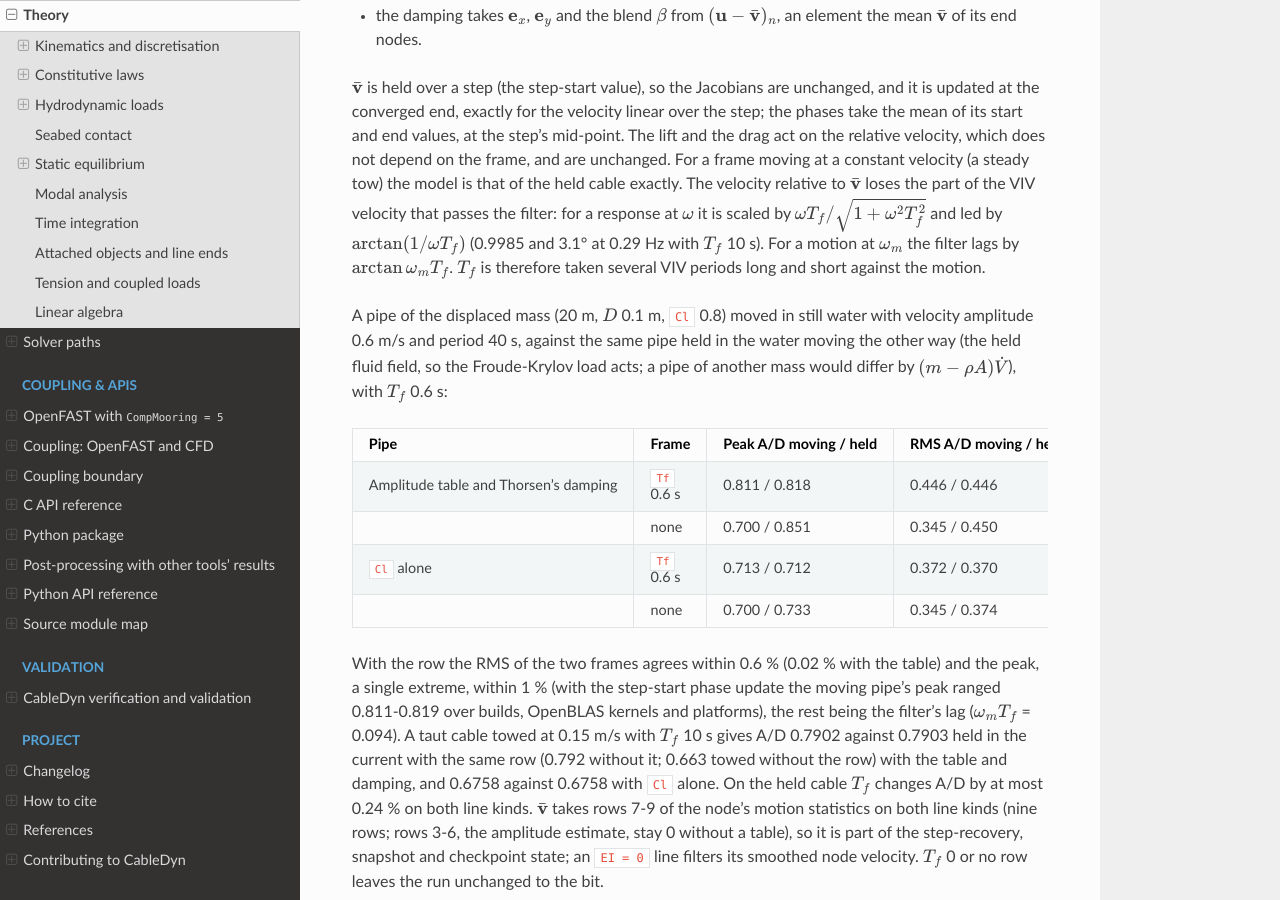
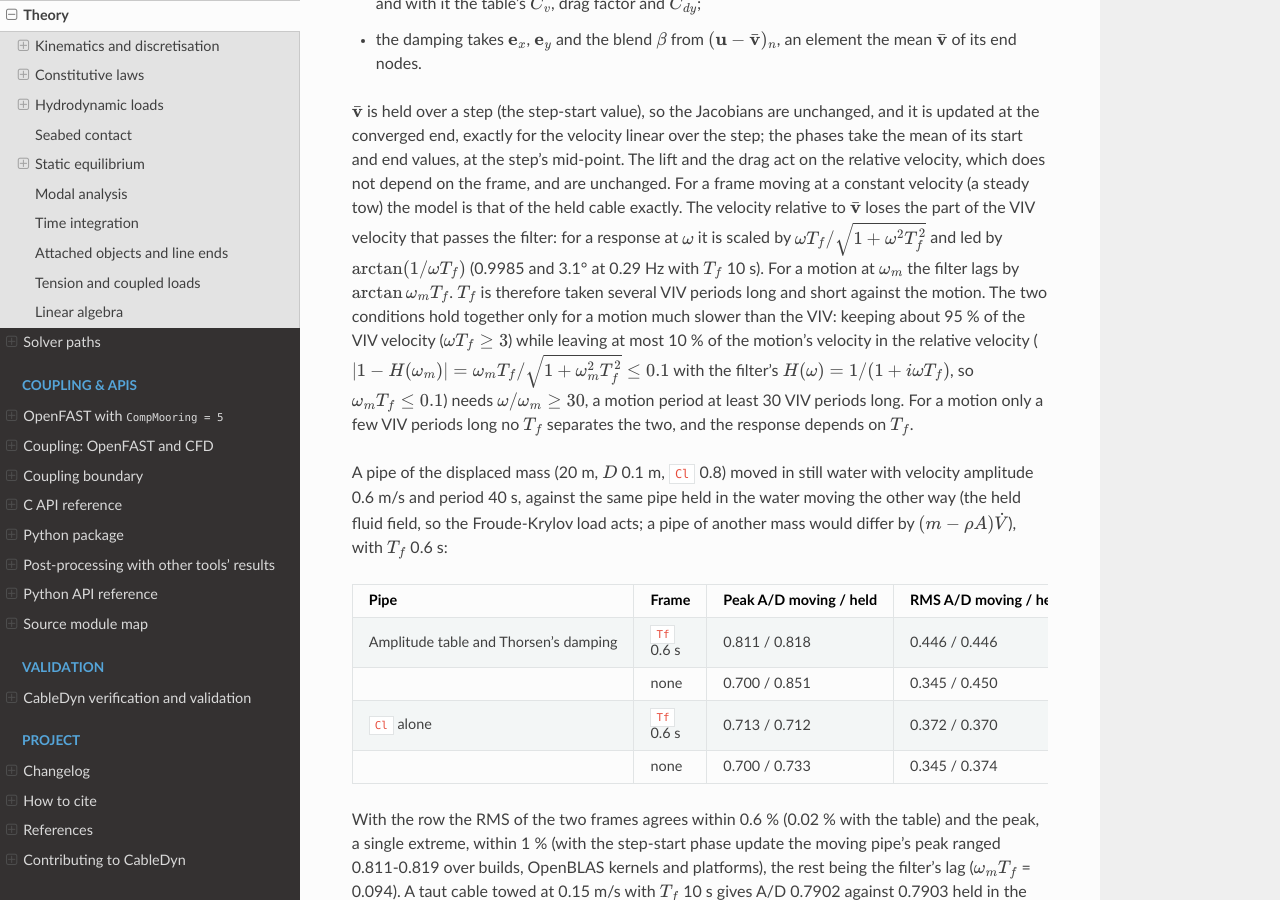
Before and after one commit to SMI-Lab-Inha/CableDyn, a Sphinx documentation site: the page built from doc/theory.rst, in a window 1280 px wide and 900 px high, scrolled down 29982 px. Built offline with Sphinx 7.4.7 and the Read the Docs theme 3.1.0, drawn with Linux system fonts in a browser that asks for light colours; some of the changed text lies outside the part shown.

Commit message:
docs: in-line drag amplification includes the in-line damping; VIV FRAME scale separation (#174)
The theory page said that VIV DAMPING 0 0 1 with a CdAmp drag factor
amplifies the mean in-line drag alone. The force is
1/2 rho D Cdn A_d |w| w_x on the whole in-line component, so the in-line
damping rises with the factor too (by 2.3-2.8 at A/D 0.6-0.8 with
Chaplin et al. 2005, Eq. 4). The code is unchanged; the theory page and
the input reference now say so.

The VIV FRAME pages said to take Tf several VIV periods long and short
against the motion. They now give the bound: keeping about 95 % of the
VIV velocity (omega Tf >= 3) while leaving at most 10 % of the motion's
velocity in the relative velocity (omega_m Tf <= 0.1) needs a motion
period at least 30 VIV periods long. For a motion only a few VIV periods
long no Tf separates the two, and the response depends on Tf.

Signed-off-by: Jae Hoon Seo <jaehoon.seo@inha.ac.kr>

```diff
--- a/doc/theory.rst
+++ b/doc/theory.rst
@@ -1576,8 +1576,10 @@ relative to the cable's filtered motion (:ref:`theory-viv-frame`).
 The row serves two uses:
 
 - With :math:`(0, 0, 1)` and the drag factor of :ref:`Chaplin et al. (2005) <ref-chaplin2005>`,
-  the amplification acts on the mean in-line drag alone, as measured, while the cross-flow drag
-  stays Morison's (validation case L3-D, the Delta Flume riser in a stepped current).
+  the amplification acts on the in-line drag alone, while the cross-flow drag stays Morison's
+  (validation case L3-D, the Delta Flume riser in a stepped current). The factor is measured on
+  the mean drag, but it multiplies the whole in-line term, so the in-line damping
+  :math:`-\tfrac12\rho D C_{dn}A_d|\mathbf w|\,\dot x` rises with it.
 - :math:`(0.31, 0.89, 0)` is Thorsen's cross-flow model. It drops the linear part
   :math:`\tfrac12\rho D C_{dn}U\dot y` of Morison's cross-flow damping, so it is consistent with
   cross-flow VIV alone. An in-line force that turns with the relative flow can then drive an
@@ -1631,7 +1633,13 @@ The velocity relative to :math:`\bar{\mathbf v}` loses the part of the VIV veloc
 at :math:`\omega` it is scaled by :math:`\omega T_f/\sqrt{1 + \omega^2 T_f^2}` and led by
 :math:`\arctan(1/\omega T_f)` (0.9985 and 3.1° at 0.29 Hz with :math:`T_f` 10 s). For a motion at
 :math:`\omega_m` the filter lags by :math:`\arctan\omega_m T_f`. :math:`T_f` is therefore taken
-several VIV periods long and short against the motion.
+several VIV periods long and short against the motion. The two conditions hold together only for
+a motion much slower than the VIV: keeping about 95 % of the VIV velocity
+(:math:`\omega T_f \ge 3`) while leaving at most 10 % of the motion's velocity in the relative
+velocity (:math:`|1 - H(\omega_m)| = \omega_m T_f/\sqrt{1 + \omega_m^2 T_f^2} \le 0.1` with the
+filter's :math:`H(\omega) = 1/(1 + i\omega T_f)`, so :math:`\omega_m T_f \le 0.1`) needs :math:`\omega/\omega_m \ge 30`, a motion period at least 30
+VIV periods long. For a motion only a few VIV periods long no :math:`T_f` separates the two, and
+the response depends on :math:`T_f`.
 
 A pipe of the displaced mass (20 m, :math:`D` 0.1 m, ``Cl`` 0.8) moved in still water with
 velocity amplitude 0.6 m/s and period 40 s, against the same pipe held in the water moving the
```
Also changed, not shown: doc/driver_format.md (+7 -1 lines).
